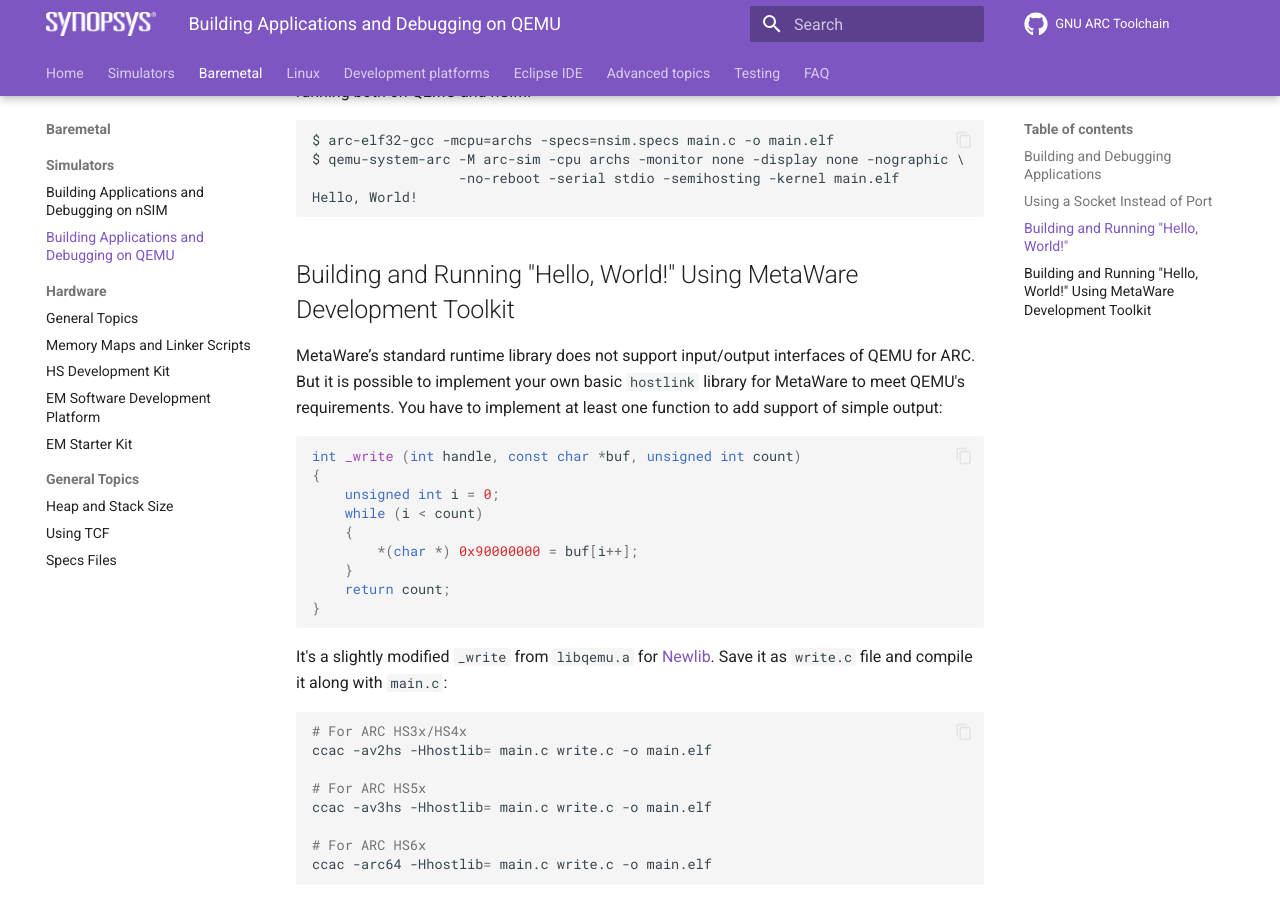
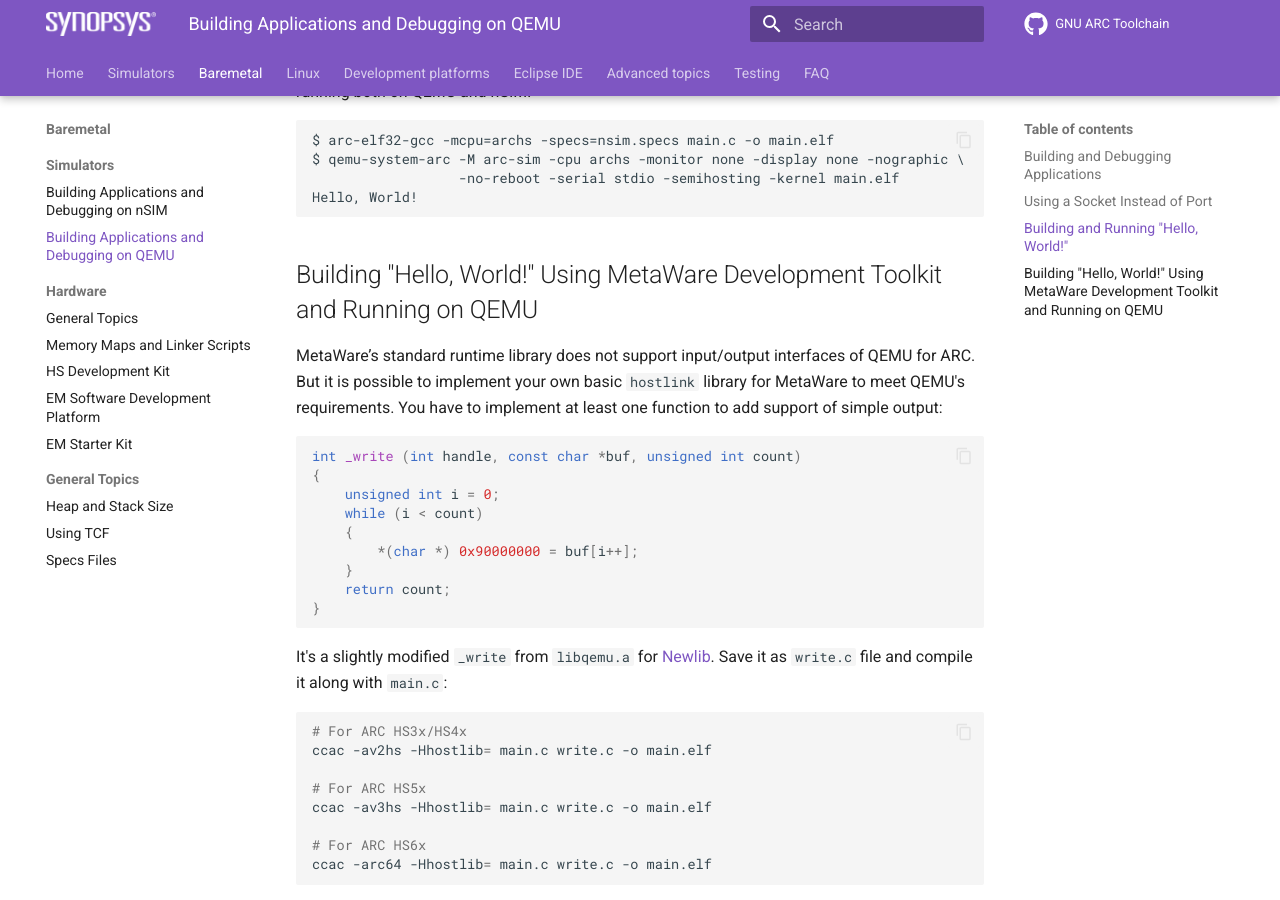
Before and after one commit to foss-for-synopsys-dwc-arc-processors/documentation, an MkDocs documentation site: the page built from docs/baremetal/simulators/qemu.md, in a window 1280 px wide and 900 px high, scrolled down 2532 px. Built offline with MkDocs 1.6.1 and Material for MkDocs 9.7.7, drawn with Linux system fonts in a browser that asks for light colours; comment, search, counter and statistics services are not loaded.

Commit message:
Update QEMU simulator article

````diff
--- a/docs/baremetal/simulators/qemu.md
+++ b/docs/baremetal/simulators/qemu.md
@@ -35,7 +35,7 @@
 
 Debug the application:
 
-```
+```text
 $ arc-elf32-gdb -quiet main.elf
 Reading symbols from main.elf...
 (gdb) target remote :1234
@@ -74,7 +74,7 @@
 ```
 
 Connect to the GDB server
-```
+```text
 $ arc-elf32-gdb -quiet main.elf
 Reading symbols from main.elf...
 (gdb) target remote /tmp/gdb-socket
@@ -100,7 +100,7 @@
 You need to use `-specs=qemu.specs` to use input/output features and pass `-serial stdio` to link
 a virtual character device with host's `stdio`:
 
-```
+```text
 $ arc-elf32-gcc -mcpu=archs -specs=qemu.specs main.c -o main.elf
 $ qemu-system-arc -M arc-sim -cpu archs -monitor none -display none -nographic \
                   -no-reboot -serial stdio -kernel main.elf
@@ -113,14 +113,14 @@
 as nSIM with `-on nsim_emt` option. It allows to use the same binary for running both
 on QEMU and nSIM:
 
-```
+```text
 $ arc-elf32-gcc -mcpu=archs -specs=nsim.specs main.c -o main.elf
 $ qemu-system-arc -M arc-sim -cpu archs -monitor none -display none -nographic \
                   -no-reboot -serial stdio -semihosting -kernel main.elf
 Hello, World!
 ```
 
-## Building and Running "Hello, World!" Using MetaWare Development Toolkit
+## Building "Hello, World!" Using MetaWare Development Toolkit and Running on QEMU
 
 MetaWare’s standard runtime library does not support input/output interfaces of QEMU for ARC. But it is possible
 to implement your own basic `hostlink` library for MetaWare to meet QEMU's requirements. You have to implement at least
````
